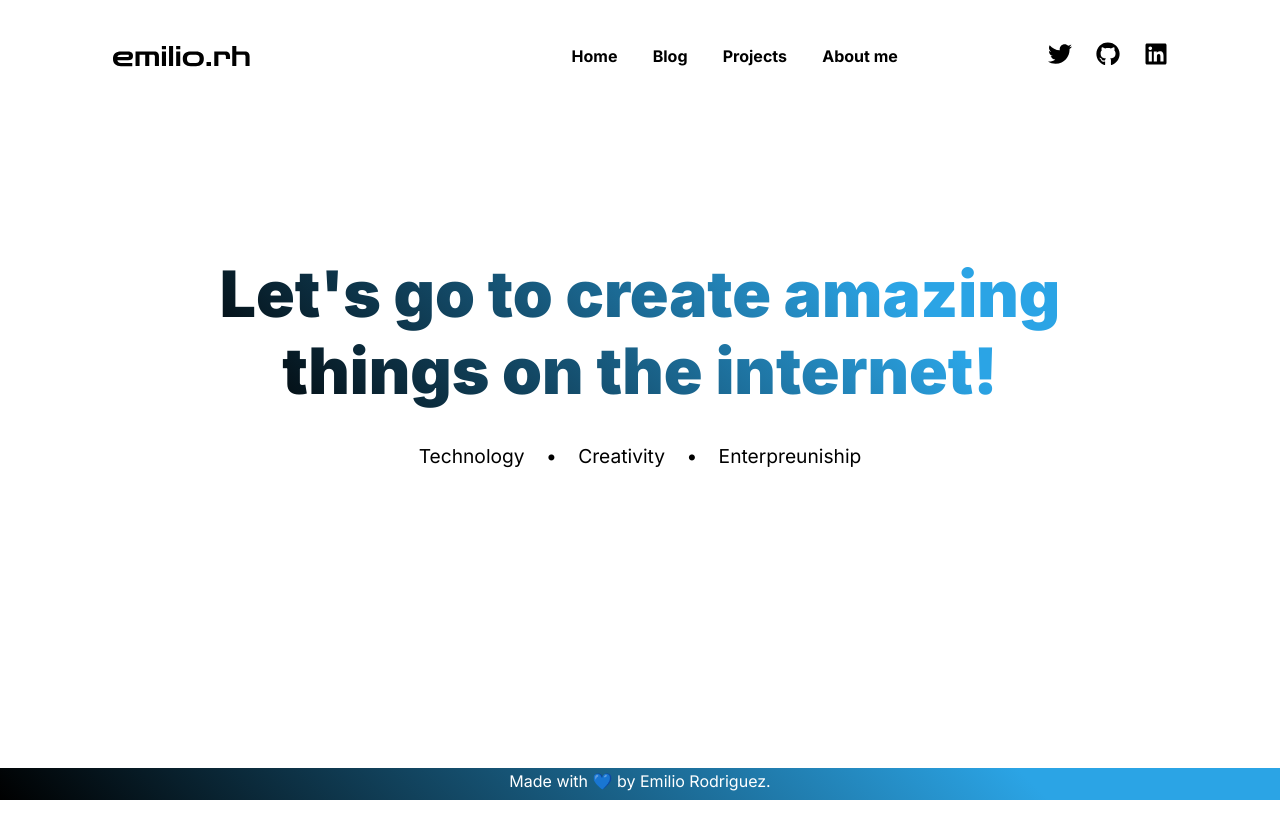
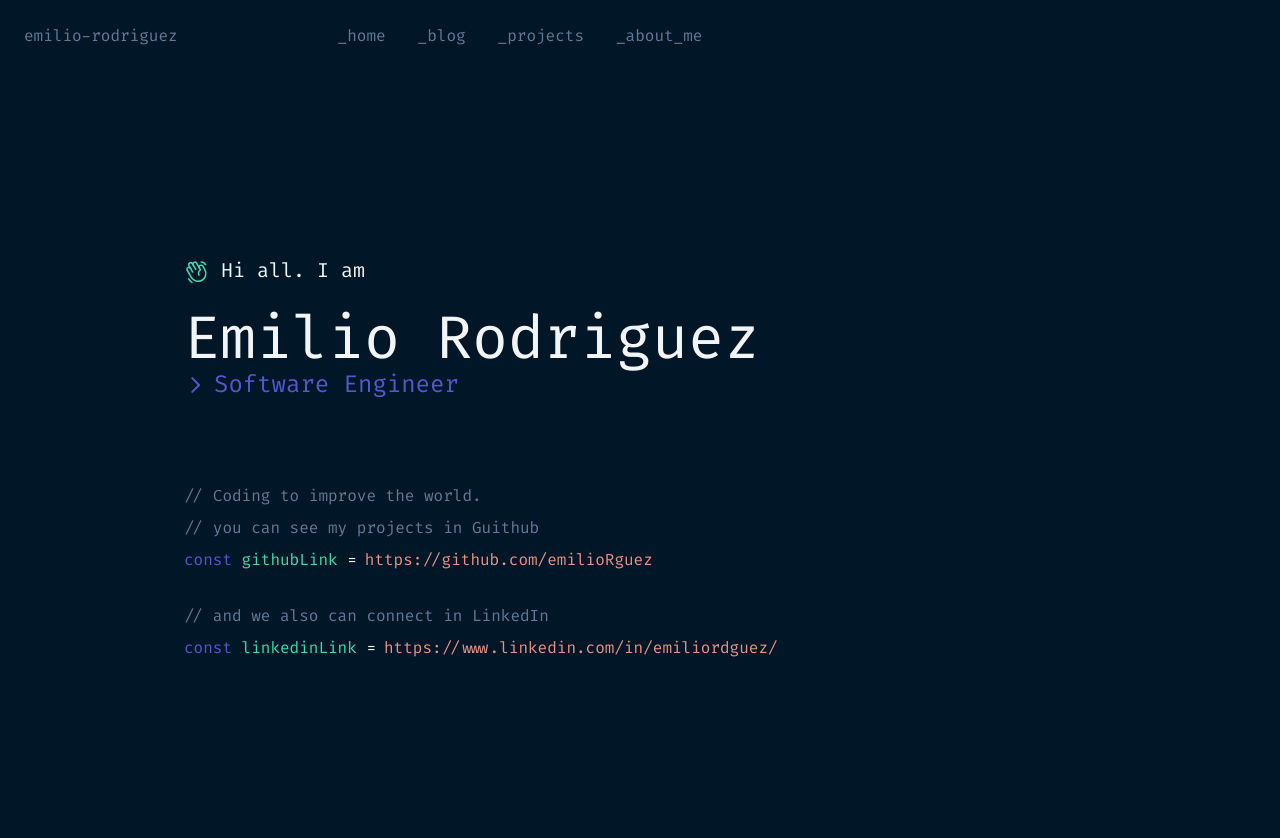
Before and after one commit to emilioRguez/personal-site, a Next.js app: page / in a window 1280 px wide. Shown: the top 838 px of the page. Before the commit the page ends 800 px from the top, so only its background shows below. Built offline with nearby package versions, Linux system fonts and the light colour scheme.

Commit message:
Hero section almost ready

```diff
--- /dev/null
+++ b/components/Header.tsx
@@ -0,0 +1,17 @@
+export function Header() {
+  return (
+    <header className='text-l text-[#607B96] flex px-6 py-6'>
+      <a href="http://wwww.emiliorh.com">emilio-rodriguez</a>
+      <div className='flex-1 ml-40'>
+        <nav>
+          <a href="" className="mr-8">_home</a>
+          <a href="" className="mr-8">_blog</a>
+          <a href="" className="mr-8">_projects</a>
+          <a href="" className="mr-8">_about_me</a>
+        </nav>
+      </div>
+      {/* <hr className="my-6 border-gray-400 lg:my-8" /> */}
+    </header>
+
+  )
+}
--- a/components/Header/index.tsx
+++ /dev/null
@@ -1,23 +0,0 @@
-import styles from './styles.module.scss'
-import { FaGithub, FaTwitter, FaLinkedin } from 'react-icons/fa'
-
-export function Header() {
-  return (
-    <header className={styles.headerContainer}>
-      <div className={styles.headerContent}>
-        <img src="/images/logo.svg" alt="emilio.rh" />
-        <nav>
-          <a href="">Home</a>
-          <a href="">Blog</a>
-          <a href="">Projects</a>
-          <a href="">About me</a>
-        </nav>
-        <div className={styles.socialMedia}>
-          <a href=""><FaTwitter size={'1.5rem'} /></a>
-          <a href=""><FaGithub size={'1.5rem'} /></a>
-          <a href=""><FaLinkedin size={'1.5rem'} /></a>
-        </div>
-      </div>
-    </header>
-  )
-}
--- a/components/Header/styles.module.scss
+++ /dev/null
@@ -1,60 +0,0 @@
-.headerContainer {
-  height: 5rem;
-  margin-top: 1rem;
-}
-
-.headerContent {
-  max-width: 1120px;
-  height: 5rem;
-  margin: 0 auto;
-  padding: 0 2rem;
-
-  display: flex;
-  align-items: center;
-
-  nav {
-    margin-left: 20rem;
-    height: 5rem;
-
-    a {
-      display: inline-block;
-      position: relative;
-      padding: 0 0.1rem;
-      height: 5rem;
-      line-height: 5rem;
-      color: black;
-      font-weight: bold;
-
-      transition: color 0.2s;
-
-      & + a {
-        margin-left: 2rem;
-      }
-
-      &:hover {
-        color: rgba(43, 164, 229, 1);
-      }
-    }
-  }
-
-  .socialMedia {
-    margin-left: auto;
-
-    a {
-      & + a {
-        margin-left: 1.5rem;
-      }
-    }
-
-  }
-}
-
-@media (max-width: 720px) {
-  .headerContent {
-    nav {
-      position: absolute;
-      margin-left: 0rem;
-      margin-top: 6rem;
-    }
-  }
-}
--- a/package.json
+++ b/package.json
@@ -9,6 +9,7 @@
   },
   "dependencies": {
     "next": "12.0.7",
+    "phosphor-react": "^1.4.1",
     "react": "17.0.2",
     "react-dom": "17.0.2",
     "react-icons": "^4.3.1",
--- a/pages/_app.tsx
+++ b/pages/_app.tsx
@@ -1,6 +1,6 @@
 import { AppProps } from 'next/app'
 import { Header } from '../components/Header'
-import '../styles/globals.scss'
+import '../styles/globals.css'
 
 function MyApp({ Component, pageProps }: AppProps) {
   return (
--- a/pages/_document.tsx
+++ b/pages/_document.tsx
@@ -5,11 +5,7 @@ export default class NextDocument extends Document {
     return (
       <Html>
         <Head>
-          <link rel="preconnect" href="https://fonts.googleapis.com" />
-          <link
-            href="https://fonts.googleapis.com/css2?family=Inter:wght@400;500;700;900&display=swap"
-            rel="stylesheet"
-          />
+          <link href="https://fonts.googleapis.com/css2?family=Fira+Code:wght@400;500;600;700&display=swap" rel="stylesheet" />
           <link rel="shortcut icon" href="favicon.png" type="image/png" />
         </Head>
         <body>
--- a/pages/index.tsx
+++ b/pages/index.tsx
@@ -1,30 +1,52 @@
 import Head from 'next/head'
-import Image from 'next/image'
-import styles from '../styles/Home.module.scss'
+import { HandWaving, GithubLogo, CaretRight } from 'phosphor-react'
 
 export default function Home() {
   return (
-    <div className={styles.container}>
+    <div className='p-2 mx-auto'>
       <Head>
-        <title>Home</title>
+        <title>_hello</title>
         <meta name="description" content="Personal website building by a developer" />
         <link rel="icon" href="/favicon.ico" />
       </Head>
 
-      <main className={styles.main}>
-        <h1 className={styles.title}>
-        Let&apos;s go to create amazing <br />
-        things on the internet!
-        </h1>
+      <main className='p-44'>
+        <div className='text-xl'>
+          <HandWaving size={25} color={'#43D9AD'} className='inline-block' /> Hi all. I am
+          <span className='text-6xl mt-6 flex'>
+            Emilio Rodriguez
+          </span>
+          <span className='text-2xl flex gap-2 text-[#4D5BCE]'>
+            <CaretRight size={22} weight={'bold'} className='inline-block mt-1.5'/> Software Engineer
+          </span>
+        </div>
+        <div className='mt-20 text-m text-[#607B96] leading-loose'>
+          <span className='flex'>
+            // Coding to improve the world.
+          </span>
+          <span className='flex'>
+           // you can see my projects in Guithub
+          </span>
+        </div>
+        <div className='leading-loose'>
+          <span className='text-[#4D5BCE]'>const</span> <span className='text-[#43D9AD]'>githubLink</span> =
+          <a href="https://github.com/emilioRguez" className='text-[#E99287] hover:underline ml-2'>https://github.com/emilioRguez</a>
+        </div>
+        <div className='mt-6 text-m text-[#607B96] leading-loose'>
+          <span className='flex'>
+            // and we also can connect in LinkedIn
+          </span>
+        </div>
+        <div className='leading-loose'>
+          <span className='text-[#4D5BCE]'>const</span> <span className='text-[#43D9AD]'>linkedinLink</span> =
+          <a href="https://www.linkedin.com/in/emiliordguez/" className='text-[#E99287] hover:underline ml-2'>https://www.linkedin.com/in/emiliordguez/</a>
+        </div>
 
-        <p className={styles.description}>
-          Technology  •  Creativity  •  Enterpreuniship
-        </p>
       </main>
 
-      <footer className={styles.footer}>
+      {/* <footer className=''>
           Made with 💙 by Emilio Rodriguez.
-      </footer>
+      </footer> */}
     </div>
   )
 }
--- a/styles/Home.module.scss
+++ /dev/null
@@ -1,54 +0,0 @@
-.container {
-  padding: 0 2rem;
-  // height: 100vh;
-}
-
-.main {
-  padding: 2rem 0;
-  flex: 1;
-  display: flex;
-  flex-direction: column;
-  justify-content: center;
-  align-items: center;
-  text-align: center;
-
-  .title {
-    margin-top: 8rem;
-    line-height: 1.5rem;
-    font-size: 4rem;
-    font-weight: 900;
-    line-height: 4.8rem;
-    background: linear-gradient(45deg, rgb(0, 0, 0) 0%, rgba(43, 164, 229, 1) 80%);
-    background-clip: text;
-    -webkit-background-clip: text;
-    -webkit-text-fill-color: transparent;
-    display: inline-block;
-  }
-
-  .description {
-    margin: 2rem 0;
-    line-height: 1.5;
-    font-size: 1.2rem;
-    word-spacing: 1rem;
-  }
-}
-
-.footer {
-  background: linear-gradient(45deg, rgb(0, 0, 0) 0%, rgba(43, 164, 229, 1) 80%);
-  color: white;
-  width: 100%;
-  height: 2rem;
-  padding-top: 0.2rem;
-  position: absolute;
-  bottom: 0;
-  left: 0;
-  text-align: center;
-}
-
-@media (max-width: 600px) {
-  .main{
-    width: 100%;
-    flex-direction: column;
-    margin-top: -5rem;
-  }
-}
--- /dev/null
+++ b/styles/globals.css
@@ -0,0 +1,8 @@
+@tailwind base;
+@tailwind components;
+@tailwind utilities;
+
+body {
+  @apply bg-[#011627] text-gray-100 ;
+  -webkit-font-smoothing: antialiased;
+}
--- a/styles/globals.scss
+++ /dev/null
@@ -1,34 +0,0 @@
-* {
-  padding: 0;
-  margin: 0;
-  box-sizing: border-box;
-}
-
-html,
-body,
-textarea,
-select,
-button {
-  font: 400 1rem 'Inter', sans-serif;
-}
-
-button {
-  cursor: pointer;
-}
-
-a {
-  color: inherit;
-  text-decoration: none;
-}
-
-@media (max-width: 1080px) {
-  html {
-    font-size: 93.75%;
-  }
-}
-
-@media (max-width: 720px) {
-  html {
-    font-size: 87.5%;
-  }
-}
--- a/tailwind.config.js
+++ b/tailwind.config.js
@@ -1,7 +1,13 @@
 /** @type {import('tailwindcss').Config} */
 module.exports = {
-  content: [],
+  content: [
+    "./pages/**/*.{js,ts,jsx,tsx}",
+    "./components/**/*.{js,ts,jsx,tsx}",
+  ],
   theme: {
+    fontFamily: { // Usado para adicionar la nueva fuente
+        sans: 'Fira Code, sans-serif',
+      },
     extend: {},
   },
   plugins: [],
```
Also changed, not shown: 1 other file (tests, documents, lock files or other folders).
